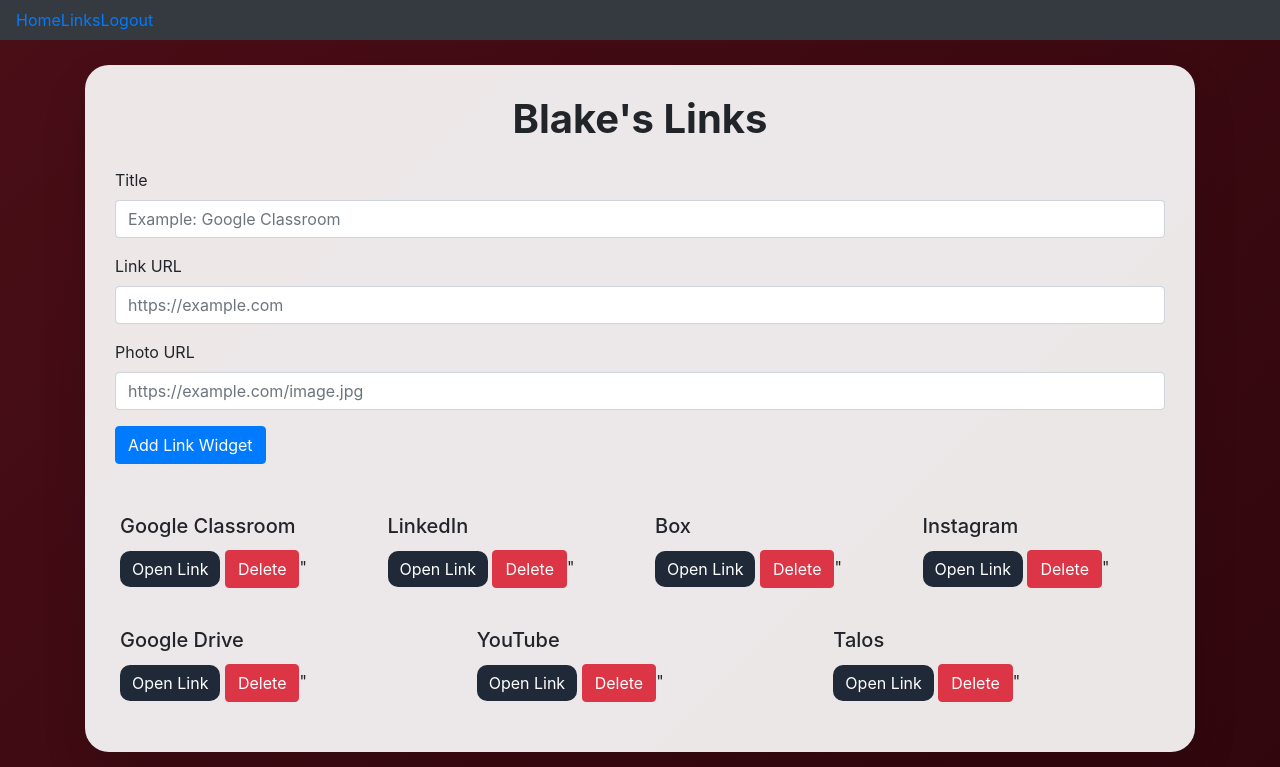
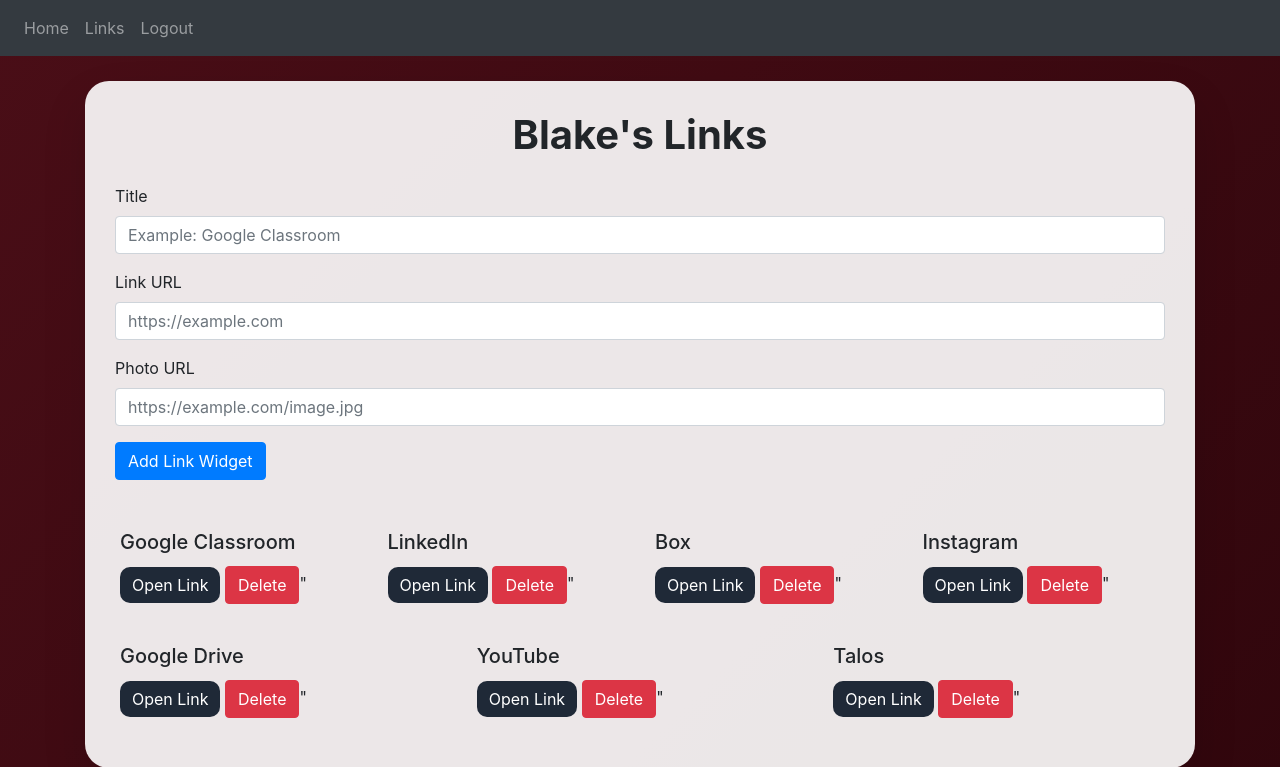
Before and after one commit to DJBlakethesnake/New-folder, a Flask app: page /links in a window 1280 px wide. Shown: the top 767 px of the page. Run offline with Flask 3, Linux system fonts and the light colour scheme; a user stored in the database is signed in; data comes from the database, SQL or seed files in the repository; some libraries are stand-ins or nearby versions.

Commit message:
Update navbar links with Bootstrap classes

```diff
--- a/website/templates/base.html
+++ b/website/templates/base.html
@@ -30,14 +30,14 @@
       </button>
       <div class="collapse navbar-collapse" id="navbar">
         <div class="navbar-nav">
-          {% if user.is_authenticated %}
-            <a href="{{ url_for('views.home') }}">Home</a>
-            <a href="{{ url_for('views.links') }}">Links</a>
-            <a href="{{ url_for('auth.logout') }}">Logout</a>
-          {% else %}
-            <a href="{{ url_for('auth.login') }}">Login</a>
-            <a href="{{ url_for('auth.sign_up') }}">Sign Up</a>
-          {% endif %}
+        {% if user.is_authenticated %}
+            <a class="nav-item nav-link" href="{{ url_for('views.home') }}">Home</a>
+            <a class="nav-item nav-link" href="{{ url_for('views.links') }}">Links</a>
+            <a class="nav-item nav-link" href="{{ url_for('auth.logout') }}">Logout</a>
+        {% else %}
+            <a class="nav-item nav-link" href="{{ url_for('auth.login') }}">Login</a>
+            <a class="nav-item nav-link" href="{{ url_for('auth.sign_up') }}">Sign Up</a>
+        {% endif %}
         </div>
       </div>
     </nav>
```
